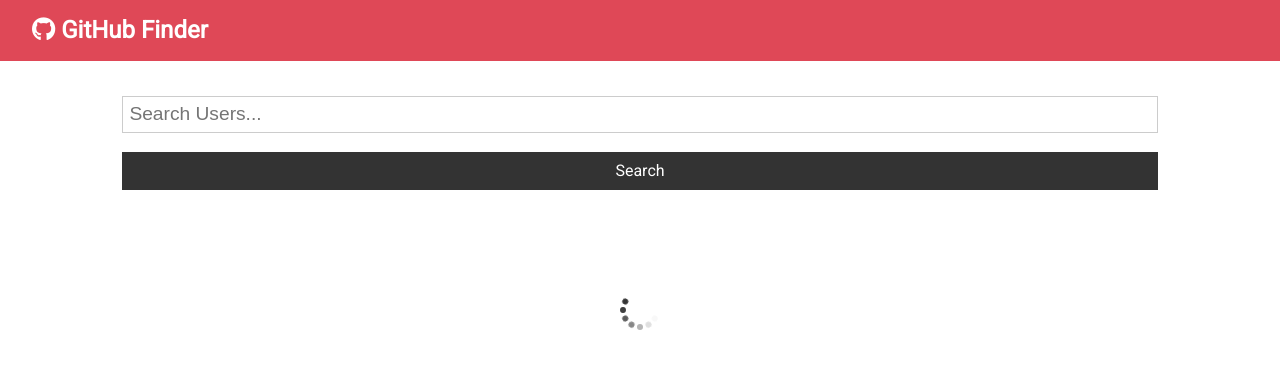
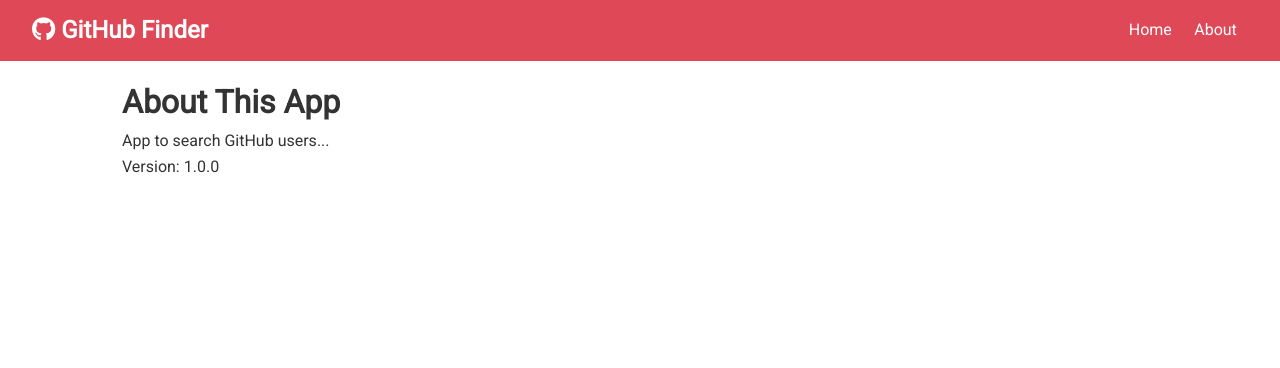
Before and after one commit to DavidHanover/ghuser-search, a React (Create React App) app: page /about in a window 1280 px wide. Shown: the top 368 px of the page. Built offline with nearby package versions, Linux system fonts and the light colour scheme; no server answers.

Commit message:
created 'about' route using react-router... imported react-router-dom.... modified navbar to have links to both / and /about routes

```diff
--- a/src/App.js
+++ b/src/App.js
@@ -1,10 +1,11 @@
-import React, { Component } from "react";
+import React, { Fragment, Component } from "react";
 import { BrowserRouter as Router, Switch, Route } from "react-router-dom";
 import Navbar from "./components/layout/Navbar";
 import Users from "./components/users/Users";
 import Spinner from "./components/layout/Spinner";
 import Search from "./components/users/Search";
 import Alert from "./components/layout/Alert";
+import About from "./components/pages/About";
 import axios from "axios";
 import "./App.css";
 
@@ -47,10 +48,17 @@
   render() {
     const { users, loading } = this.state;
     return (
+      <Router>
         <div className="App">
           <Navbar></Navbar>
           <div className="container">
             <Alert alert={this.state.alert} />
+            <Switch>
+              <Route
+                exact
+                path="/"
+                render={props => (
+                  <Fragment>
                     <Search
                       submitSearch={this.handleSearch}
                       clearUsers={this.clearUsers}
@@ -58,8 +66,14 @@
                       setAlert={this.setAlert}
                     />
                     {loading ? <Spinner /> : <Users users={users} />}
+                  </Fragment>
+                )}
+              />
+              <Route exact path="/about" component={About} />
+            </Switch>
           </div>
         </div>
+      </Router>
     );
   }
 }
--- a/src/components/layout/Navbar.js
+++ b/src/components/layout/Navbar.js
@@ -1,5 +1,6 @@
 import React from "react";
 import PropTypes from "prop-types";
+import { Link } from "react-router-dom";
 
 const Navbar = ({ icon, title }) => {
   return (
@@ -7,6 +8,14 @@
       <h1>
         <i className={icon}></i> {title}
       </h1>
+      <ul>
+        <li>
+          <Link to="/">Home</Link>
+        </li>
+        <li>
+          <Link to="/about">About</Link>
+        </li>
+      </ul>
     </nav>
   );
 };
--- /dev/null
+++ b/src/components/pages/About.js
@@ -0,0 +1,13 @@
+import React, { Fragment } from "react";
+
+function About() {
+  return (
+    <Fragment>
+      <h1>About This App</h1>
+      <p>App to search GitHub users...</p>
+      <p>Version: 1.0.0</p>
+    </Fragment>
+  );
+}
+
+export default About;
```
Lines whose indentation alone changed are shown as unchanged.
